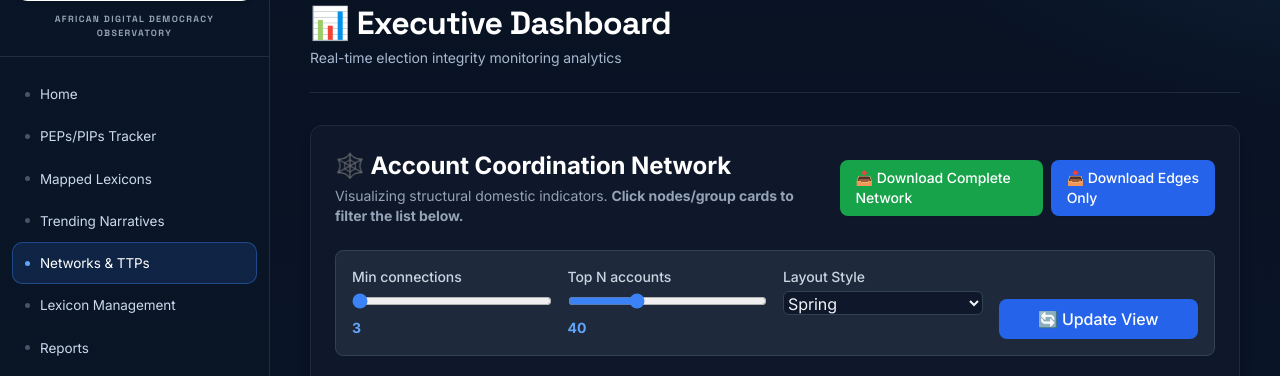
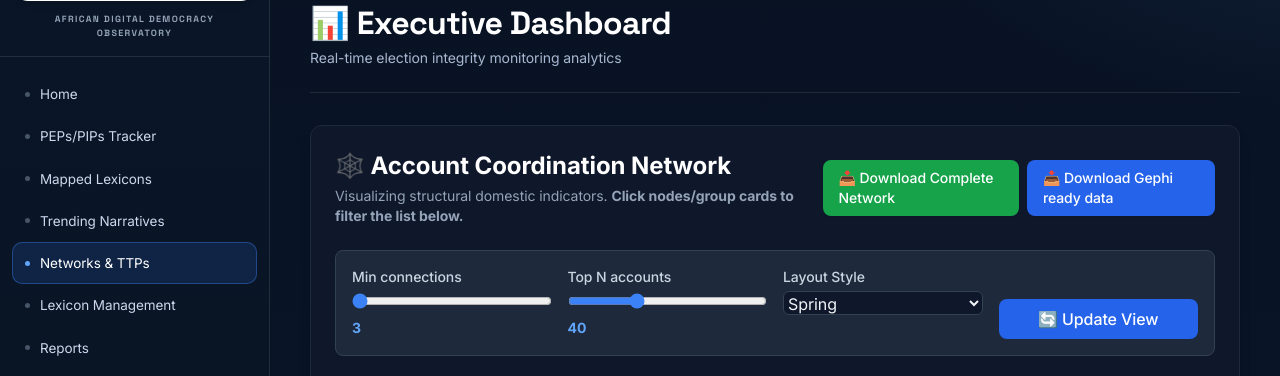
Before and after one commit to hanna-tes/Ethiopia_2026election_monitoring_tool, a Django app: page /networks/ in a window 1280 px wide. Shown: the part 153-529 px from the top of the page. Run offline with Django 4.2, Linux system fonts and the light colour scheme; data that the repository does not hold is empty; some libraries are stand-ins or nearby versions.

Commit message:
Update networks.html

```diff
--- a/dashboard/templates/dashboard/networks.html
+++ b/dashboard/templates/dashboard/networks.html
@@ -50,7 +50,7 @@
             </a>
             <a href="{% url 'export_gephi_edges_csv' %}"
                class="inline-flex items-center px-4 py-2 bg-blue-600 text-white rounded-lg hover:bg-blue-700 transition-colors font-medium text-sm shadow-sm">
-                📥 Download Edges Only
+                📥 Download Gephi ready data
             </a>
         </div>
     </div>
```
